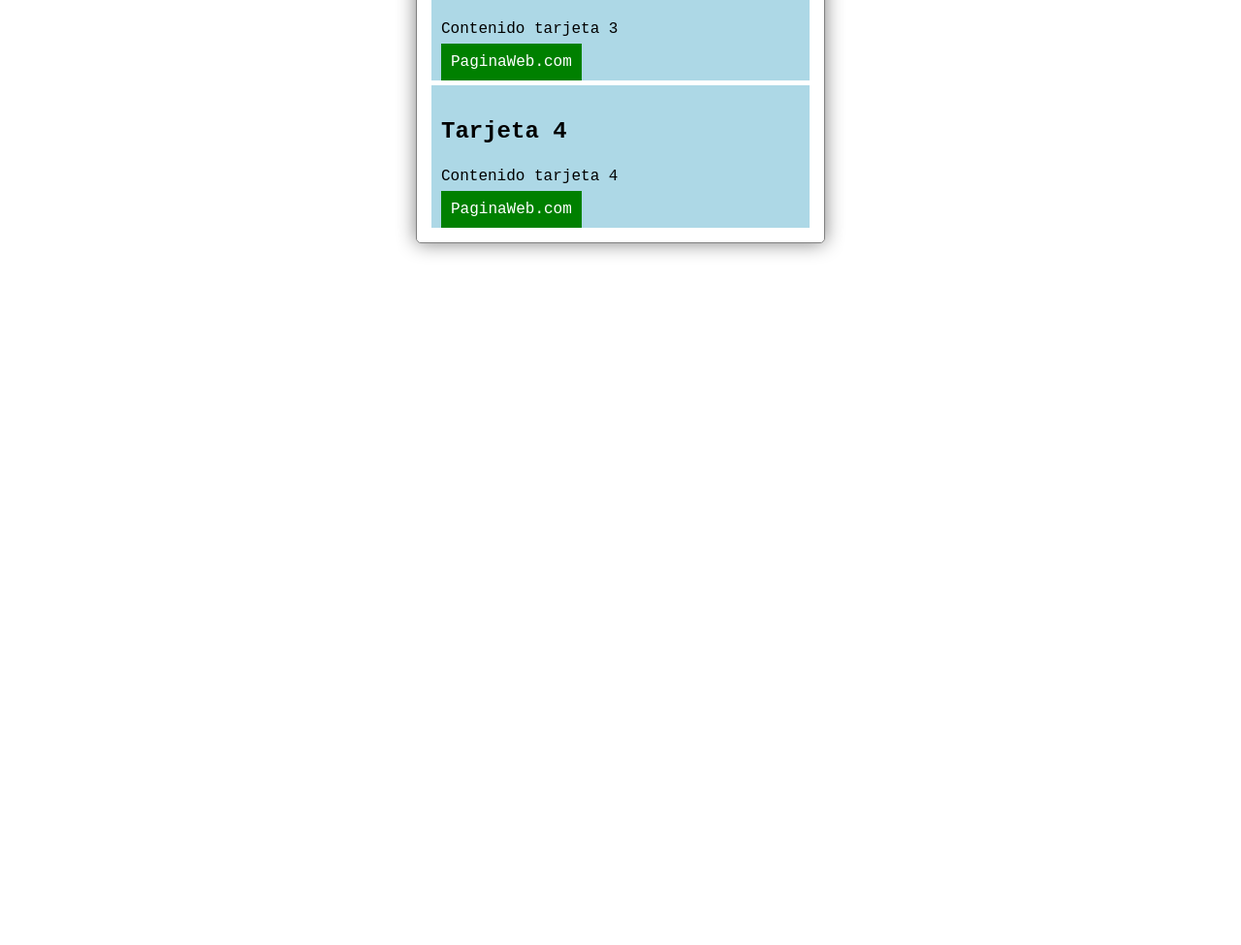
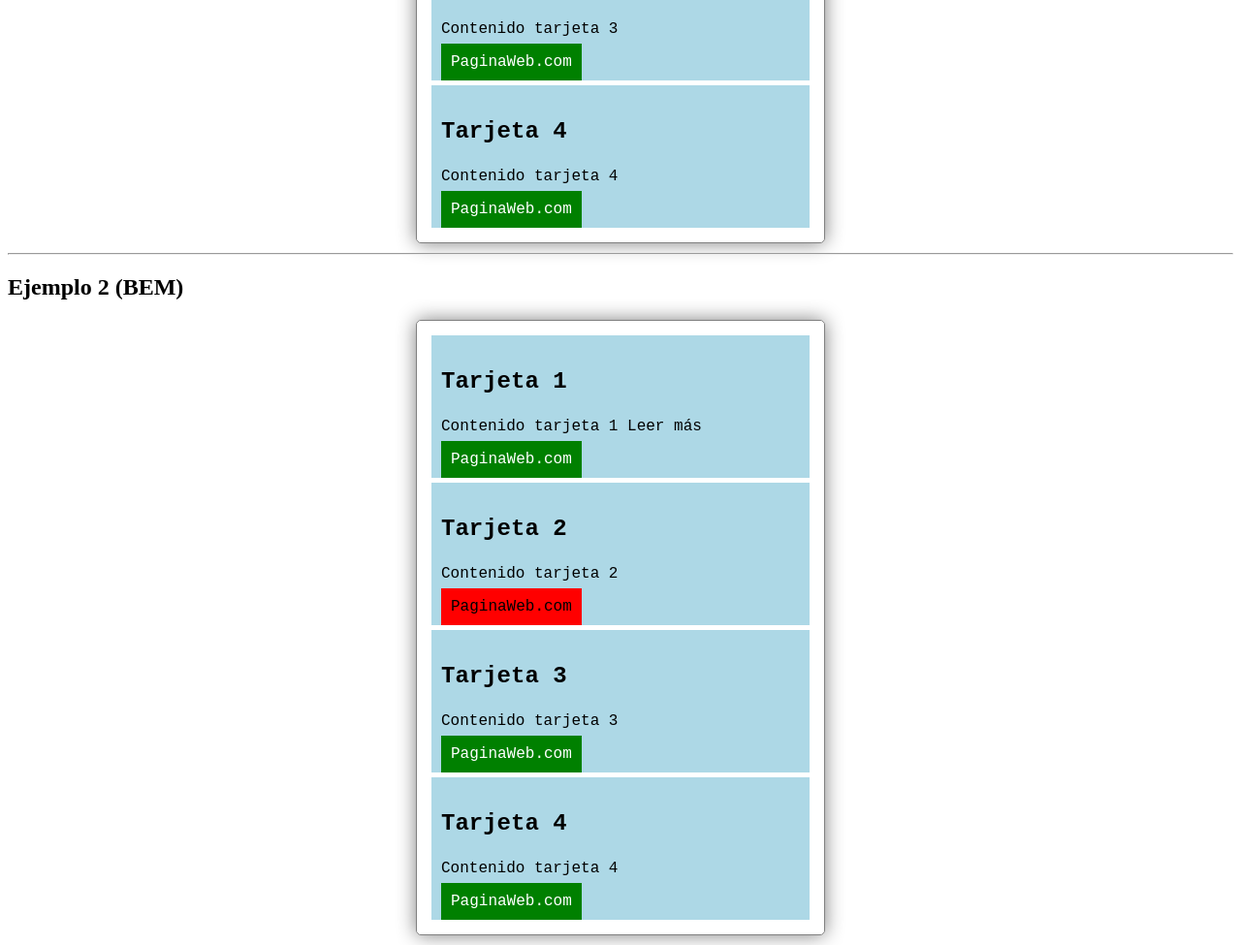
Before and after one commit to Mauricio2212/masterCSS_Avanzado, a plain HTML site: page 01-BEM/index.html in a window 1280 px wide. Shown: the part 511-1486 px from the top of the page at 97% size. Before the commit the page ends 800 px from the top, so only its background shows below. Drawn offline with Linux system fonts and the light colour scheme.

Commit message:
Capitulo 02 - Selectores con BEM y Ejemplo

```diff
--- a/01-BEM/index.html
+++ b/01-BEM/index.html
@@ -36,5 +36,37 @@
         </div>
     </section>
 
+    <hr>
+
+    <h2>Ejemplo 2 (BEM)</h2>
+    <section class="cardsBEM">
+        <div class="cardsBEM__card">
+            <h3 class="card__title">Tarjeta 1</h3>
+            <p class="card__content">Contenido tarjeta 1
+
+                <span class="card__readmore">Leer más</span>
+            </p>
+            <a class="card__link" href="#">PaginaWeb.com</a>
+        </div>
+
+        <div class="cardsBEM__card">
+            <h3 class="card__title">Tarjeta 2</h3>
+            <p class="card__content">Contenido tarjeta 2</p>
+            <a class="card__link card__link--rojo" href="#">PaginaWeb.com</a>
+        </div>
+
+        <div class="cardsBEM__card">
+            <h3 class="card__title">Tarjeta 3</h3>
+            <p class="card__content">Contenido tarjeta 3</p>
+            <a class="card__link" href="#">PaginaWeb.com</a>
+        </div>
+
+        <div class="cardsBEM__card">
+            <h3 class="card__title">Tarjeta 4</h3>
+            <p class="card__content">Contenido tarjeta 4</p>
+            <a class="card__link" href="#">PaginaWeb.com</a>
+        </div>
+    </section>
+
 </body>
 </html>
--- a/01-BEM/styles.css
+++ b/01-BEM/styles.css
@@ -18,6 +18,12 @@
     - .bloque
     - .bloque__elemento
     - .bloque__elemento--modificador
+
+  ¿Qué propone la metodología BEM?
+    - No usar ID's
+    - No usar etiquetas
+    - Que todo sea un key selector (seleccionar el elemento al que se le
+    asignaran los estilos)
 */
 
 /*------------- EJEMPLO 1 ----------------*/
@@ -43,9 +49,46 @@
     font-weight: bold;
 }
 
-.cards .card a {
+/*Contexto*/ /*key selector*/
+.cards .card  a {
     padding: 10px;
     background-color: green;
     color: white;
     text-decoration: none;
 }
+
+/*------------- EJEMPLO con BEM --------------*/
+
+.cardsBEM{
+    width: 400px;
+    padding: 10px;
+    margin: 10px auto;
+    border: 1px solid gray;
+    box-shadow: 0px 0px 20px gray;
+    border-radius: 5px;
+}
+
+.cardsBEM__card{
+    font-family: 'Courier New', Courier, monospace;
+    padding: 10px;
+    margin: 5px;
+    background-color: lightblue;
+}
+
+.card__title {
+    font-size: 24px;
+    font-weight: bold;
+}
+
+/*Clave / key selector*/
+.card__link{
+    padding: 10px;
+    background-color: green;
+    color: white;
+    text-decoration: none;
+}
+
+.card__link--rojo{
+    background-color: red;
+    color: black;
+}
```
